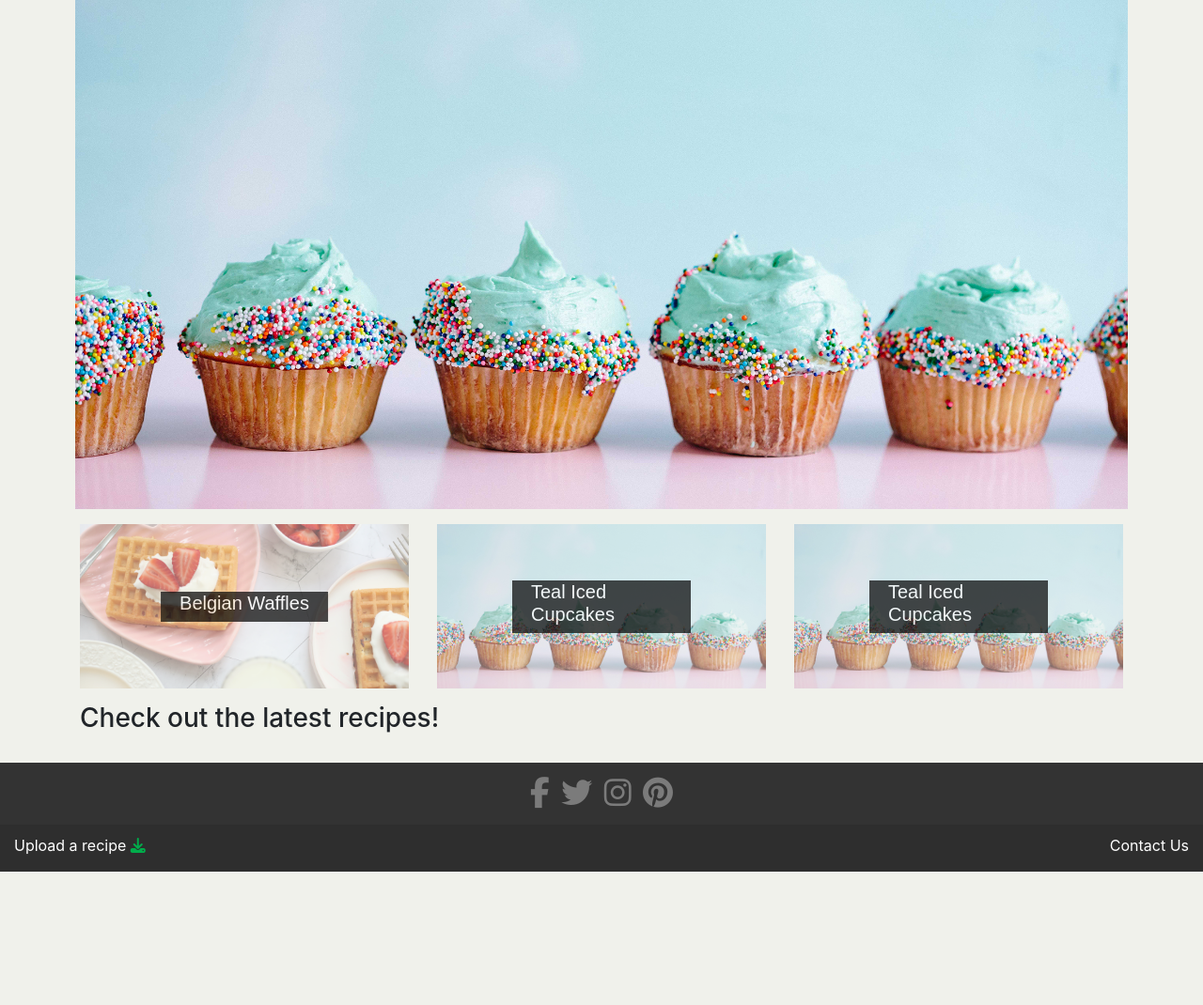
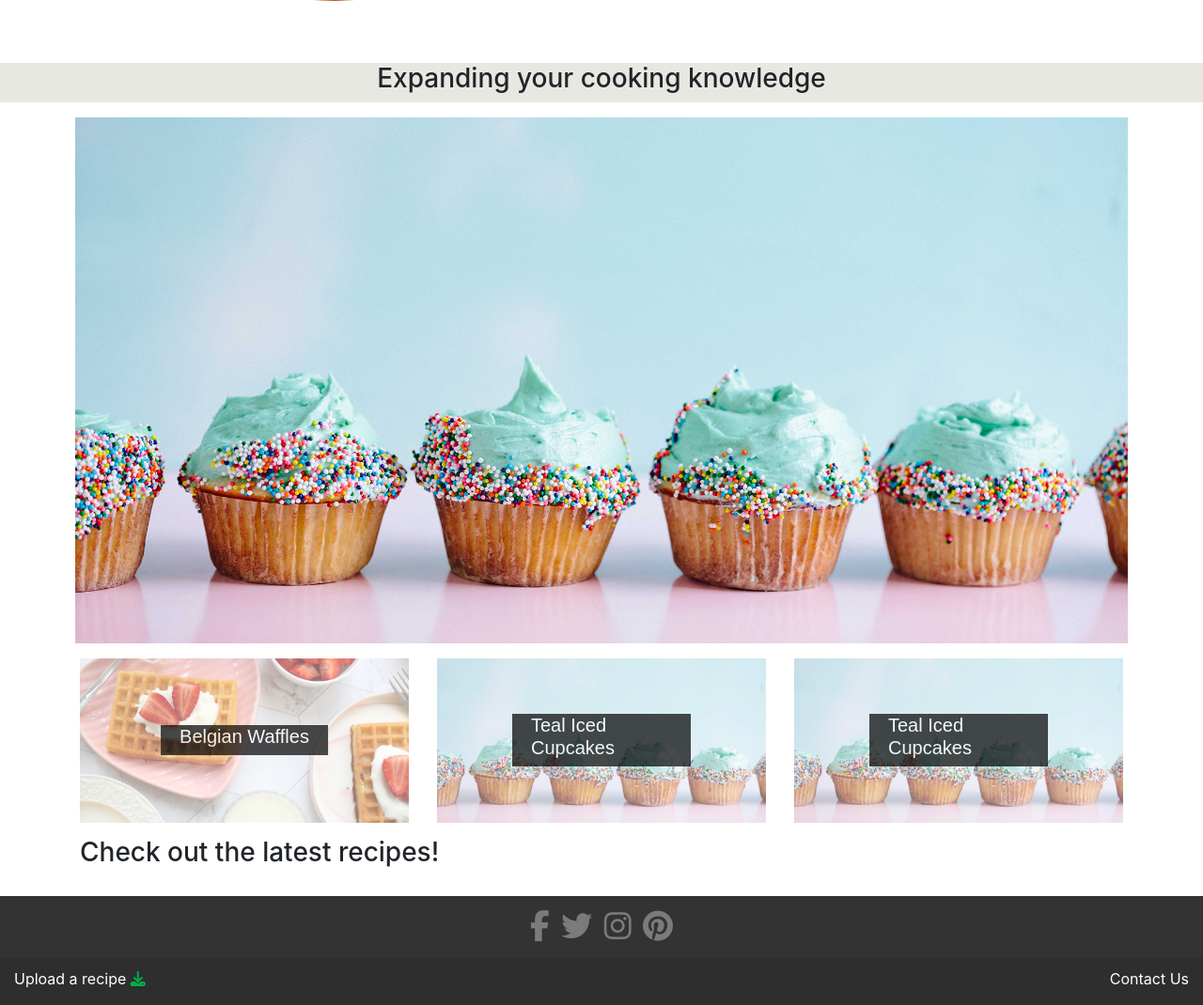
Before and after one commit to JackBen2019/Jack-Bennett-Data-Centric-Development-Milestone-Project, a Flask app: page / in a window 1280 px wide. Shown: the part 536-1606 px from the top of the page at 94% size. Before the commit the page ends 1464 px from the top, so only its background shows below. Run offline with Flask 2, Linux system fonts and the light colour scheme; some libraries are stand-ins or nearby versions.

Commit message:
Cooking knowledge section heading added

```diff
--- a/static/css/style.css
+++ b/static/css/style.css
@@ -53,6 +53,15 @@ a:hover {
 }
 
 /* ------ Recipe of The Month ------ */
+
+@media screen and (max-width: 992px) {
+
+.monthly-recipe-description {
+    padding-top: 0px !important;
+    padding-bottom: 15px !important;
+    text-align: left;
+}
+}
 
 .monthly-recipe-image {
     padding-top: 65px;
--- a/templates/base.html
+++ b/templates/base.html
@@ -15,7 +15,7 @@
 	<title>Jack Bennett's Cookbook</title>
 </head>
 
-<body style="background-color: #f0f1eb;" class="container-fluid">
+<body class="container-fluid">
 
 	<header class="container-fluid">
 		<div class="row">
--- a/templates/index.html
+++ b/templates/index.html
@@ -3,13 +3,21 @@
 <section class="container">
 	<div class="row">
 		<div class="col-12 col-lg-6 monthly-recipe-image">
-                <img class="personal-image-src" src="assets/images/personal-image.jpg"></img>
+			<img class="monthly-recipe-image-src" src="static/images/bbq-ribs.jpg"></img>
 		</div>
-            <div class="col-12 col-lg-6 personal-bio">
-                <h2 class="about-me-heading">Recipe of The Month!</h2>
+		<div class="col-12 col-lg-6 monthly-recipe-description">
+			<h2 class="monthly-recipe-heading">Recipe of The Month!</h2>
 			<hr>
-                <h5 class="job-title">Recipe Name</h5>
-                <span>Recipe description.</span>
+			<h5 class="recipe-name">Barbecue Ribs</h5>
+			<span>Are you looking for something new to whip up in the kitchen? Well, why not take a look at these melt in your mouth ribs that are sure to have everyone licking their fingers!<br><br>New recipe on the first Monday of every month!<br><br><a href="https://www.food.com/recipe/beths-melt-in-your-mouth-barbecue-ribs-oven-107786"><h3>View Recipe</h3></a></span>
+		</div>
+	</div>
+</section>
+
+<section style="background-color: #e7e8e1 !important;" class="container-fluid">
+	<div class="row">
+		<div class="col-12">
+			<h3 style="text-align: center;">Expanding your cooking knowledge</h3>
 		</div>
 	</div>
 </section>
```
Also changed, not shown: README.md, static/images/bbq-ribs.jpg (added). Lines whose indentation alone changed are shown as unchanged.
